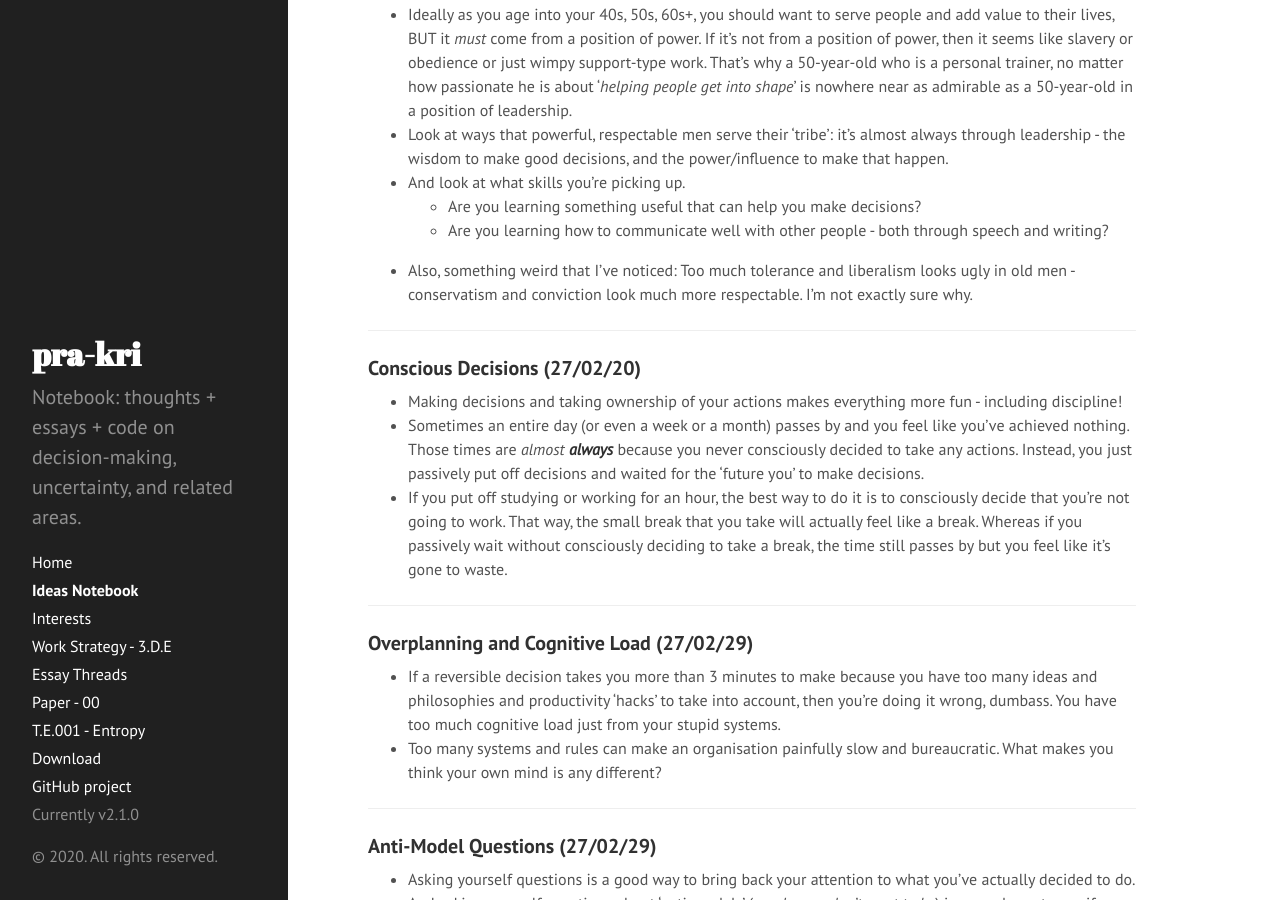
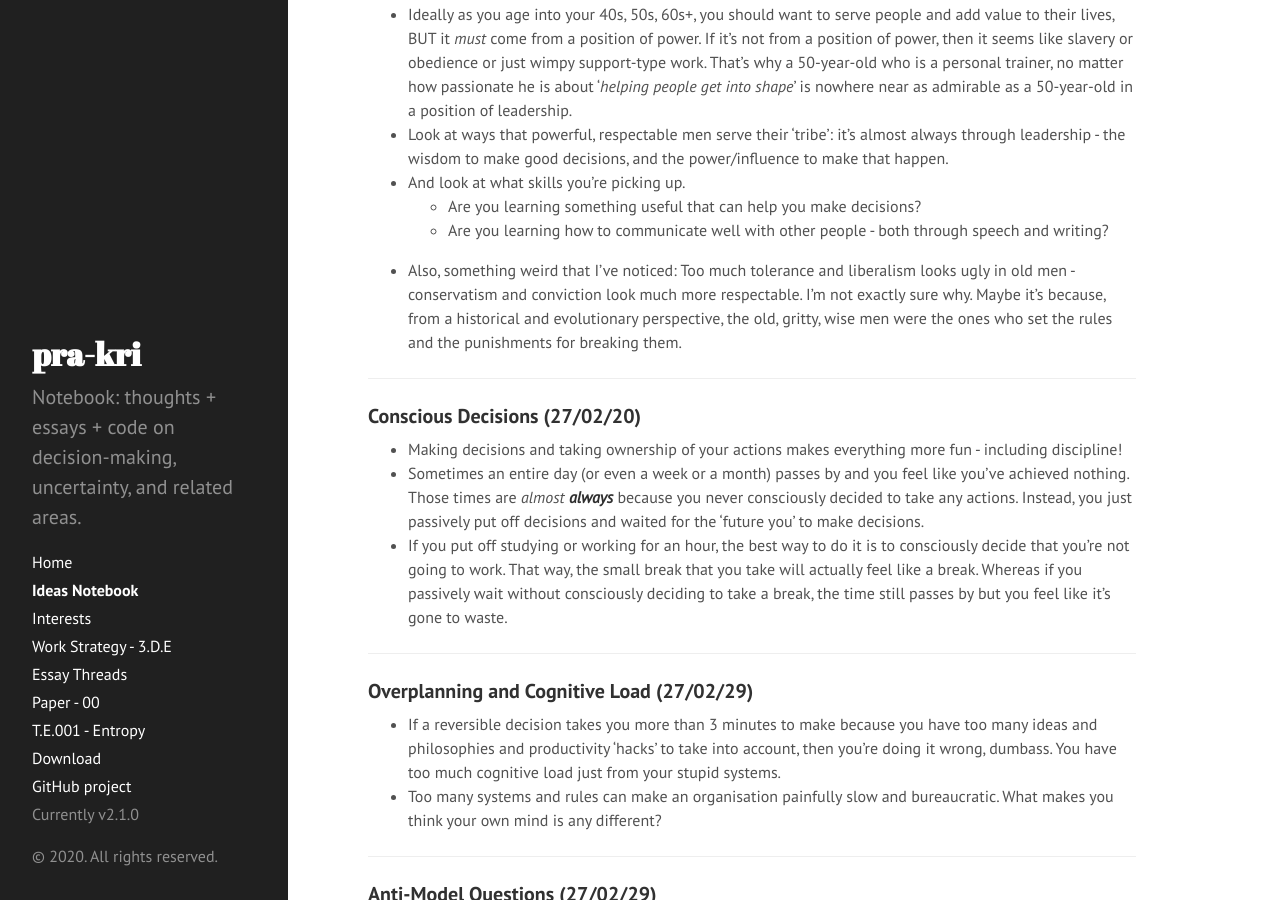
Before and after one commit to pra-kri/pra-kri.github.io, a Jekyll site: the page built from IdeasNotebook.md, in a window 1280 px wide and 900 px high, scrolled down 716 px. Built offline with Jekyll 4.4.1, drawn with Linux system fonts in a browser that asks for light colours.

Commit message:
Update IdeasNotebook.md

```diff
--- a/IdeasNotebook.md
+++ b/IdeasNotebook.md
@@ -26,7 +26,7 @@ title: Ideas Notebook
 * And look at what skills you're picking up.
   * Are you learning something useful that can help you make decisions?
   * Are you learning how to communicate well with other people - both through speech and writing?
-* Also, something weird that I've noticed: Too much tolerance and liberalism looks ugly in old men - conservatism and conviction look much more respectable. I'm not exactly sure why.
+* Also, something weird that I've noticed: Too much tolerance and liberalism looks ugly in old men - conservatism and conviction look much more respectable. I'm not exactly sure why. Maybe it's because, from a historical and evolutionary perspective, the old, gritty, wise men were the ones who set the rules and the punishments for breaking them.
 
 ---
 
```
